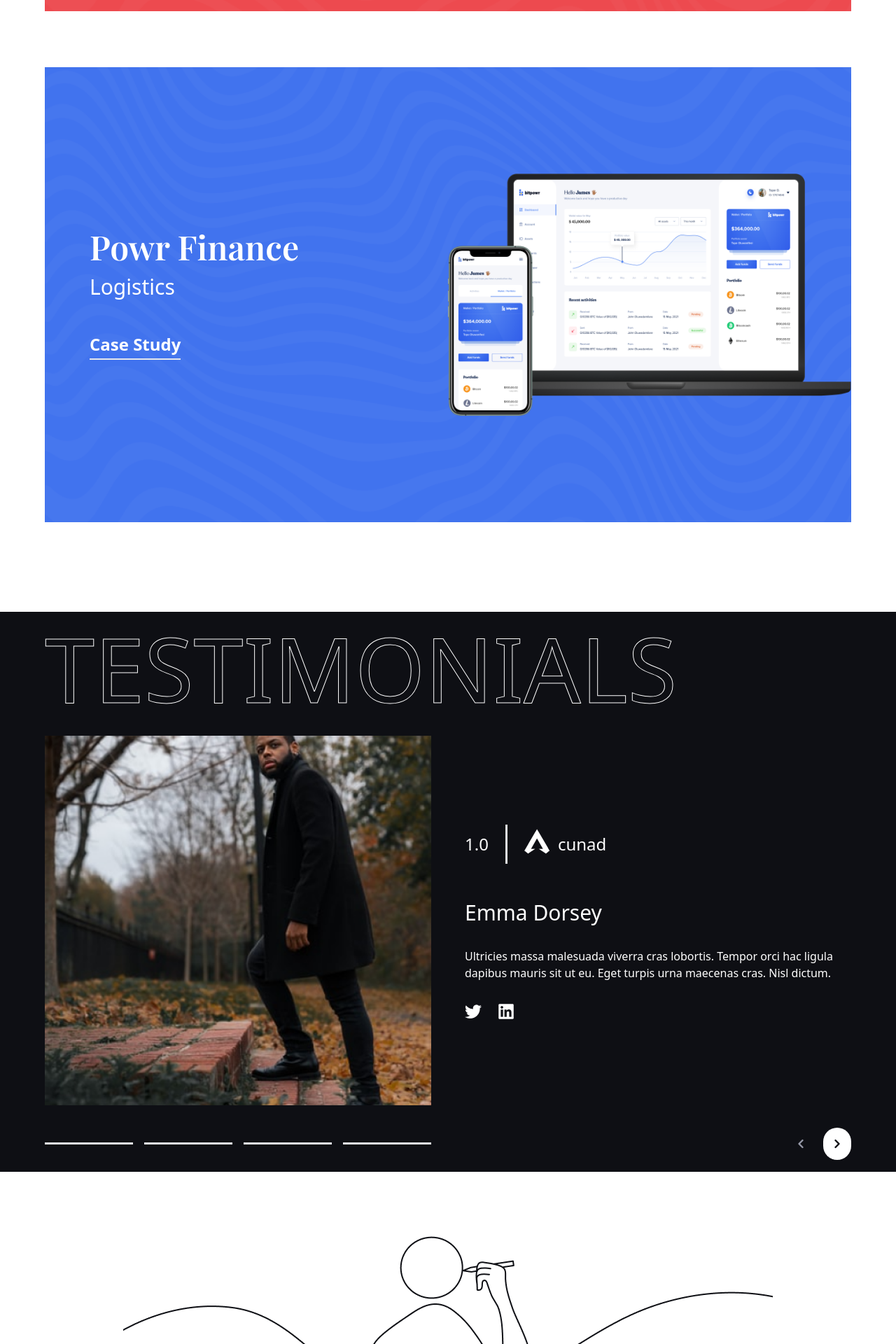
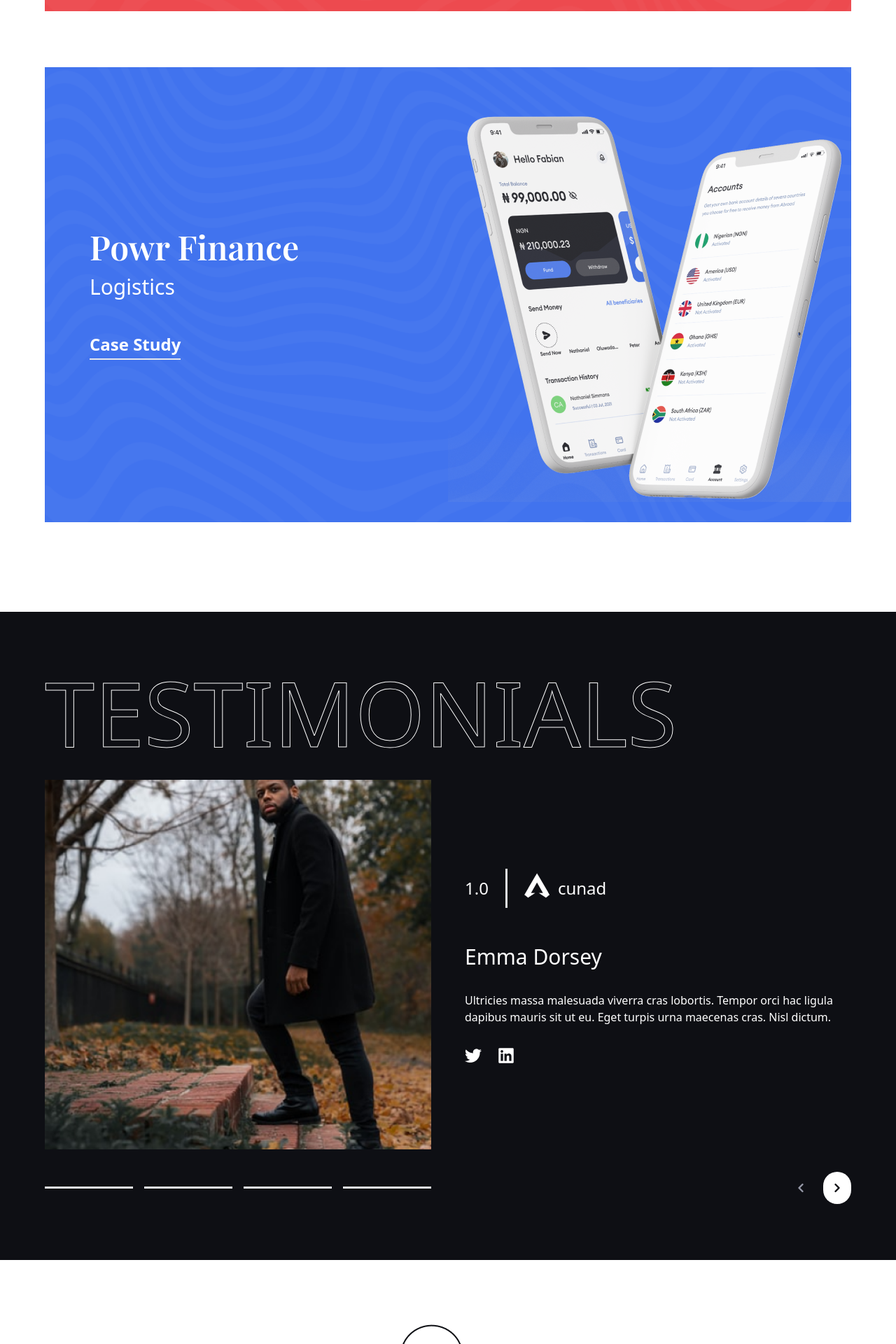
Before and after one commit to Phosah/aise, a Vue app: page / in a window 1280 px wide. Shown: the part 3760-5680 px from the top of the page at 70% size. Built offline with nearby package versions, Linux system fonts and the light colour scheme.

Commit message:
Update to design

```diff
--- a/src/views/Home.vue
+++ b/src/views/Home.vue
@@ -69,11 +69,11 @@
                     </div>
                 </div>
                 <div class="flex flex-1 justify-end">
-                    <div><img class="" src="../assets/bitpowr-home.png" alt="Powr Finance devices"></div>
+                    <div><img class="" src="../assets/powrfinance-home.png" alt="Powr Finance devices"></div>
                 </div>
             </section>
         </main>
-        <section class="flex items-center md:h-screen py-20 dark:bg-white bg-text-brand-black-1 bg-brand-black-1 text-white dark:text-brand-black-1">
+        <section class="flex items-center md:min-h-screen py-20 dark:bg-white bg-text-brand-black-1 bg-brand-black-1 text-white dark:text-brand-black-1">
             <div class="hidden md:block max-w-7xl mx-auto md:px-16">
                 <h2 class="testimonials-header dark:testimonials-header-dark mb-20 md:mb-8 text-3xl sm:text-6xl md:text-8xl lg:text-9xl text-center md:text-left text-transparent">TESTIMONIALS</h2>
                 <div class="md:flex md:items-center md:justify-between md:space-x-12 mb-8">
```
Also changed, not shown: src/assets/powrfinance-home.png (added).
